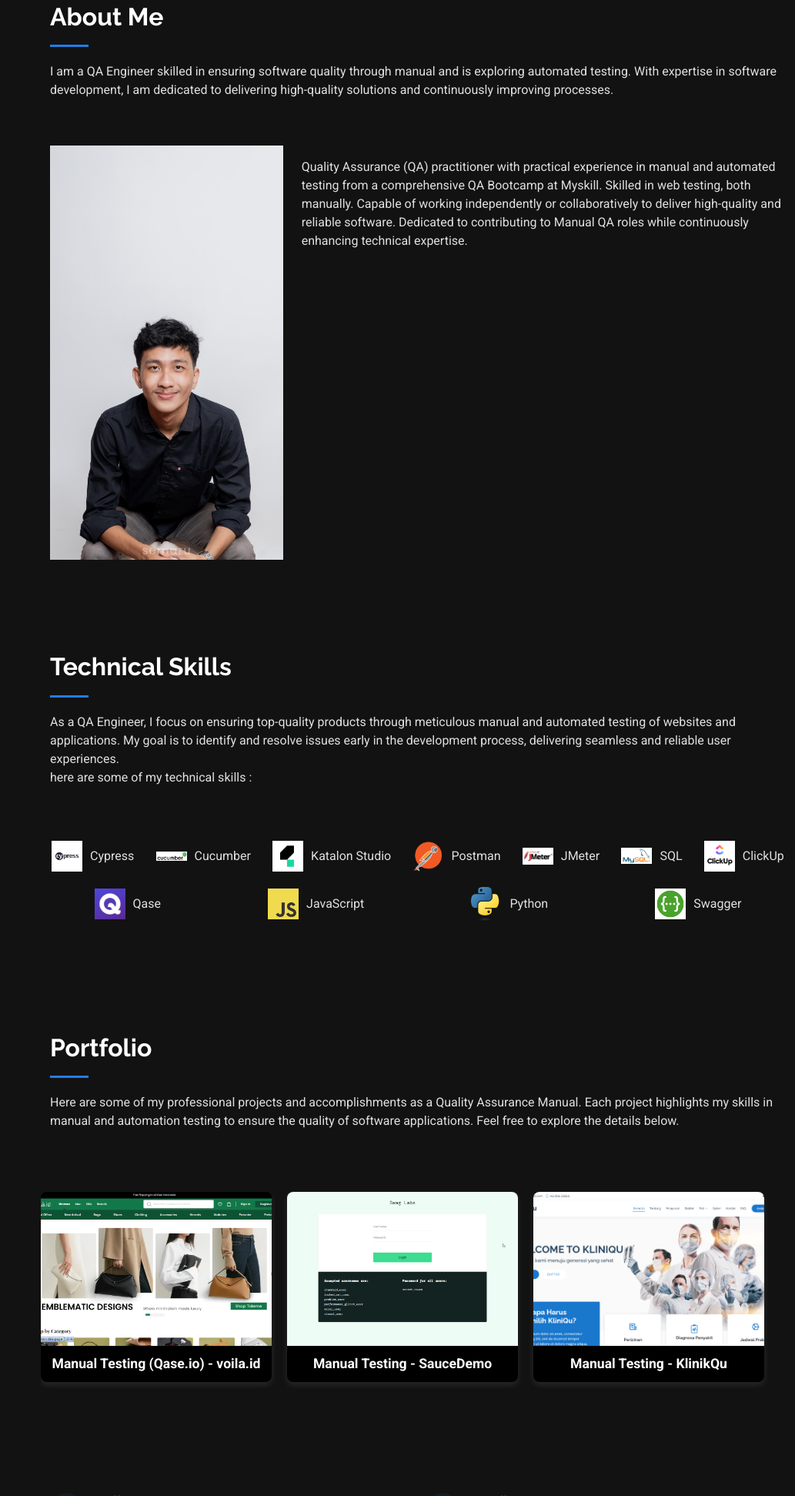
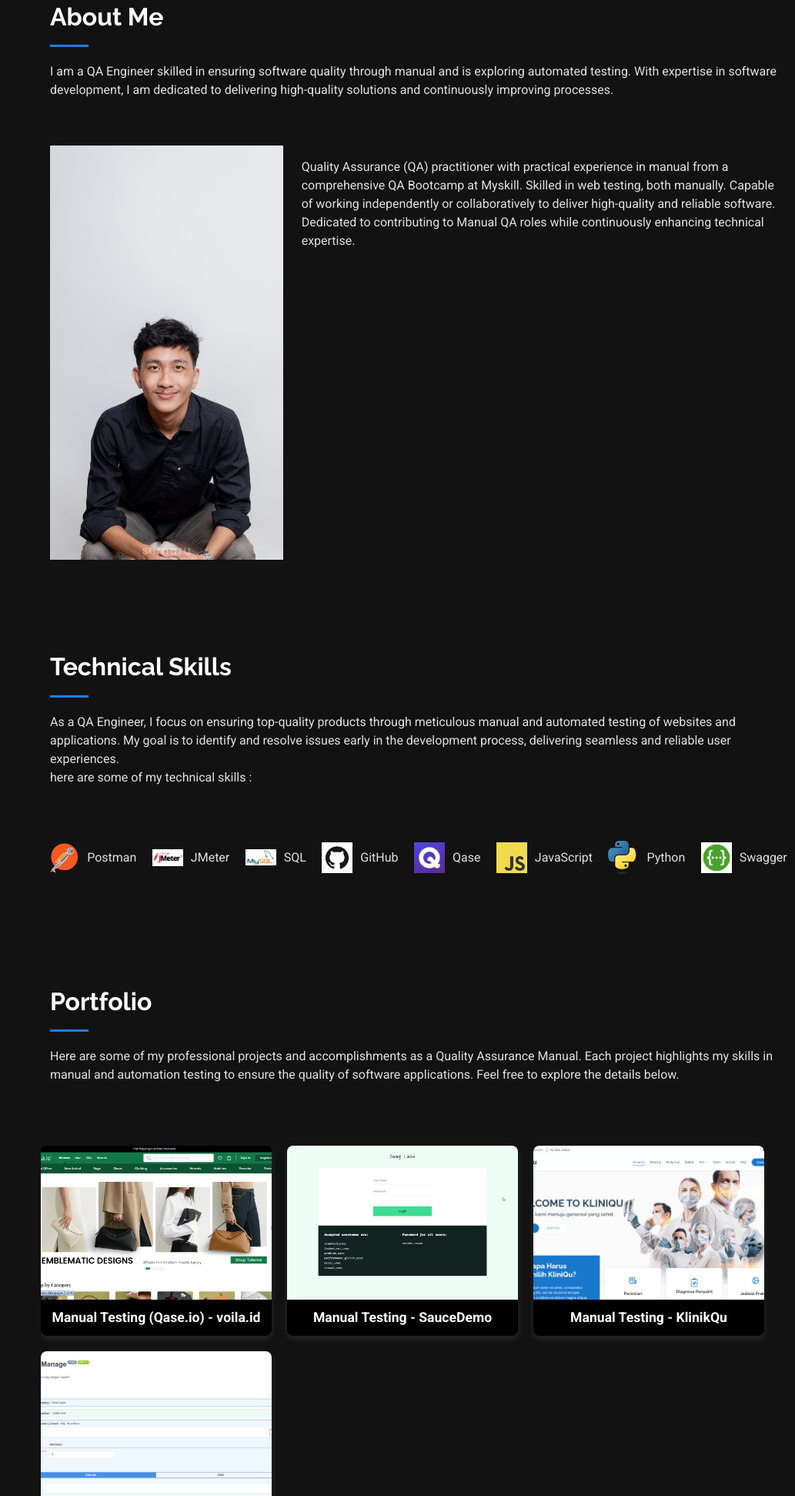
Before and after one commit to masbayou/My-portofolio.github.io, a plain HTML site: page index.html in a window 1280 px wide. Shown: the part 857-2800 px from the top of the page at 77% size, without its empty margins (247-1280 px from the left). Drawn offline with Linux system fonts and the light colour scheme; files that its build step writes are made by us from their sources.

Commit message:
menambahkan project Postman API Testing-Book Manage pada index.html

```diff
--- a/index.html
+++ b/index.html
@@ -97,7 +97,7 @@
               </div> -->
             </div>
             <p class="py-3">
-              Quality Assurance (QA) practitioner with practical experience in manual and automated testing from a comprehensive QA Bootcamp at Myskill. Skilled in web testing, both manually. Capable of working independently or collaboratively to deliver high-quality and reliable software. Dedicated to contributing to Manual QA roles while continuously enhancing technical expertise.
+              Quality Assurance (QA) practitioner with practical experience in manual from a comprehensive QA Bootcamp at Myskill. Skilled in web testing, both manually. Capable of working independently or collaboratively to deliver high-quality and reliable software. Dedicated to contributing to Manual QA roles while continuously enhancing technical expertise.
               <!-- Quality Assurance (QA) practitioner with practical experience in manual and automated testing from a comprehensive QA Bootcamp at Eduwork. Skilled in mobile and web testing, both manually and using automation tools. Capable of working independently or collaboratively to deliver high-quality and reliable software. Dedicated to contributing to Manual and Automation QA roles while continuously enhancing technical expertise. Seeking roles in Manual and Automation QA, and willing to relocate for the right opportunity. -->
             </p>
           </div>
@@ -125,22 +125,22 @@
   </div>
     <ul class="skills-list">
       <!-- Cypress -->
-      <li class="skill-item">
+      <!--<li class="skill-item">
         <img src="assets/logo/cypress.jpg" alt="cypress" class="skill-logo">
         Cypress
-      </li>
+      </li> -->
 
-      <!-- Cucumber -->
+      <!-- Cucumber
       <li class="skill-item">
         <img src="assets/logo/cucumber logo.png" alt="Cucumber Logo" class="skill-logo">
         Cucumber
-      </li>
+      </li> -->
 
-      <!-- Katalon Studio -->
+      <!-- Katalon Studio
       <li class="skill-item">
         <img src="assets/logo/katalonlogo.png" alt="Katalon Studio Logo" class="skill-logo">
         Katalon Studio
-      </li>
+      </li> -->
 
       <!-- Postman -->
       <li class="skill-item">
@@ -161,16 +161,16 @@
       </li>
 
       <!-- GitHub -->
-      <!-- <li class="skill-item">
-        <img src="assets/logo/githublogo.png" alt="GitHub Logo" class="skill-logo">
+       <li class="skill-item">
+       <img src="assets/logo/githublogo.png" alt="GitHub Logo" class="skill-logo">
         GitHub
-      </li> -->
+      </li>
 
-      <!-- ClickUp -->
+      <!-- ClickUp
       <li class="skill-item">
         <img src="assets/logo/clickuplogo.png" alt="ClickUp Logo" class="skill-logo">
         ClickUp
-      </li>
+      </li> -->
 
       <!-- Qase -->
       <li class="skill-item">
@@ -292,6 +292,15 @@
                       </a>
                   </div>
 
+                  <!-- Project 5: Postman API Testing - BookManage -->
+                     <div class="project">
+                      <a href="https://documenter.getpostman.com/view/45407513/2sB3B8st5W" target="_blank">
+                          <img src="assets\img\API-BooksManage.png" alt="SauceDemo Website">
+                          <div class="project-title">Postman API Testing - Book Manage</div>
+                      </a>
+                  </div>
+
+
                     <!-- Project 5: JMeter -->
                     <!-- <div class="project">
                         <a href="https://docs.google.com/document/d/1FX4Jh_tNg1oLxNsvD4D1DGEK2X8r5lKxpIlFVVVsoMo/edit?usp=sharing" target="_blank">
```
Also changed, not shown: assets/img/API-BooksManage.png (added).
